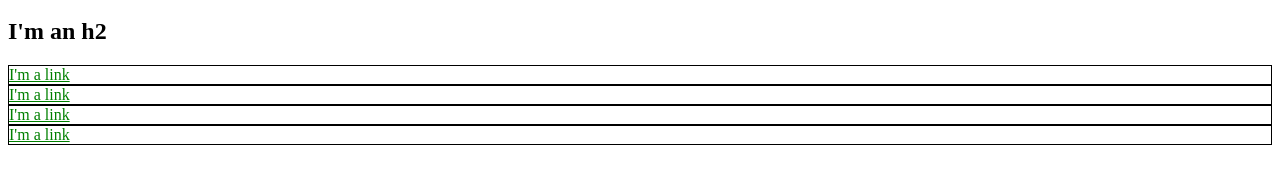
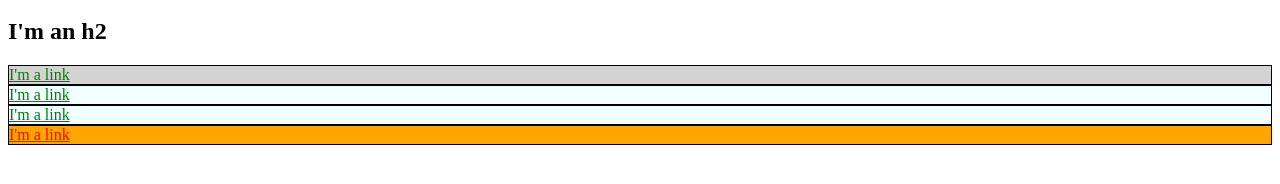
Before and after one commit to simonmarqvard/websiteCss, a plain HTML site: page index.html in a window 1280 px wide. Shown: the part 136-320 px from the top of the page. Drawn offline with Linux system fonts and the light colour scheme.

Commit message:
css selectors

```diff
--- a/index.html
+++ b/index.html
@@ -4,36 +4,52 @@
     <title>Test Page: Don't Panic</title>
     <meta charset="utf-8">
     <style>
-      div {
+     a {
+       color: red;
+     }
+     #exec-bio {
+       background-color: lightgrey;
+     }
+     .bio-box {
         border: 1px solid black;
-      }
+     }
+     .bio-box a {
+        color: green;
+     }
+     #simcol {
+       background-color: orange;
+       border: 1px solid black;
+     }
+     .azurebox{
+       background-color: azure;
+     }
     </style>
   </head>
   <body>
     <h1>I'm an h1</h1>
     <ul>
       <li>
-        <a href="http://example.com/" style="color: red;">Link</a>
+        <a href="http://example.com/">Link</a>
       </li>
       <li>
-        <a href="http://example.com/" style="color: red;">Link</a>
+        <a href="http://example.com/">Link</a>
       </li>
       <li>
-        <a href="http://example.com/" style="color: red;">Link</a>
+        <a href="http://example.com/">Link</a>
       </li>
     </ul>
     <h2>I'm an h2</h2>
-    <div>
-      <a href="http://example.com/" style="color: green;">I'm a link</a>
+    <div id="exec-bio" class="bio-box azurebox">
+      <a href="http://example.com/">I'm a link</a>
     </div>
-    <div>
-      <a href="http://example.com/" style="color: green;">I'm a link</a>
+    <div class="bio-box azurebox">
+      <a href="http://example.com/">I'm a link</a>
     </div>
-    <div>
-      <a href="http://example.com/" style="color: green;">I'm a link</a>
+    <div class="bio-box azurebox">
+      <a href="http://example.com/">I'm a link</a>
     </div>
-    <div>
-      <a href="http://example.com/" style="color: green;">I'm a link</a>
+    <div id="simcol" class="azurebox"  >
+      <a href="http://example.com/">I'm a link</a>
     </div>
   </body>
 </html>
```
